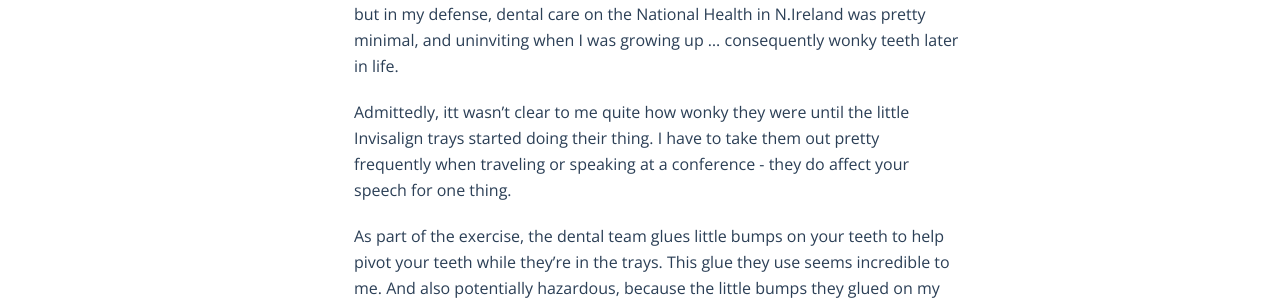
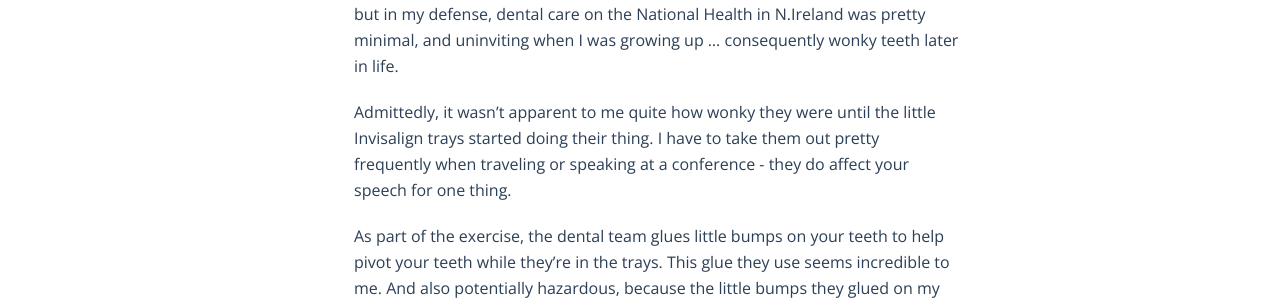
Before and after one commit to antonmc/antonmc.github.io, a Jekyll site: the page built from _posts/blog/2016-04-08-a-passion-for-grinding-teeth.md, in a window 1280 px wide. Shown: the part 338-638 px from the top of the page. Built offline with Jekyll 4.4.1, drawn with Linux system fonts in a browser that asks for light colours; comment, search, counter and statistics services are not loaded.

Commit message:
spelling

```diff
--- a/_posts/blog/2016-04-08-a-passion-for-grinding-teeth.md
+++ b/_posts/blog/2016-04-08-a-passion-for-grinding-teeth.md
@@ -9,7 +9,7 @@ This is a little story about observing passion in my dental care ...
 
 Disclosure - I've been having my teeth aligned for almost a year now with Invisalign. I'm no teenager, and a little embarrassed to do this so late in the day, but in my defense, dental care on the National Health in N.Ireland was pretty minimal, and uninviting when I was growing up ... consequently wonky teeth later in life.
 
-Admittedly, itt wasn't clear to me quite how wonky they were until the little Invisalign trays started doing their thing. I have to take them out pretty frequently when traveling or speaking at a conference - they do affect your speech for one thing.
+Admittedly, it wasn't apparent to me quite how wonky they were until the little Invisalign trays started doing their thing. I have to take them out pretty frequently when traveling or speaking at a conference - they do affect your speech for one thing.
 
 As part of the exercise, the dental team glues little bumps on your teeth to help pivot your teeth while they're in the trays. This glue they use seems incredible to me. And also potentially hazardous, because the little bumps they glued on my teeth stayed on there for months, like weird bone outcrops.
 
```
